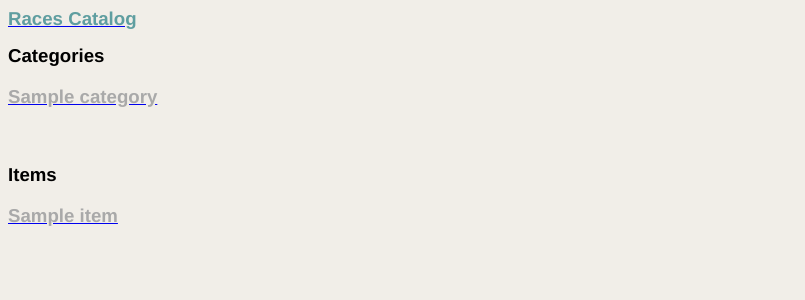
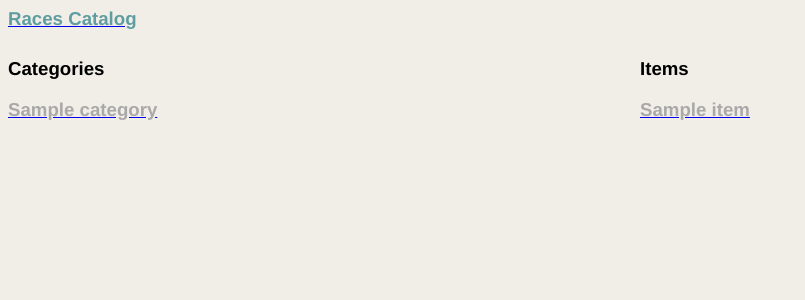
Before and after one commit to Ataboyata/Item_Catalog, a Python web app: template vagrant/templates/items.html in a window 1280 px wide. Shown: the top 300 px of the page, without its empty margins (0-805 px from the left). Run offline with Jinja, Linux system fonts and the light colour scheme; the template is opened without the code that fills it: most values are stand-ins (such as "Sample title", 1, 10 or a date in 2020).

Commit message:
Edited CSS and HTML Layout to divide the two boxes

```diff
--- a/vagrant/static/styles.css
+++ b/vagrant/static/styles.css
@@ -23,3 +23,15 @@ h3 {
     font-family: 'Helvetica', sans-serif;
     color:darkgray;
 }
+
+.left-side{
+    float:left;
+    clear:left;
+    width: 50%;
+}
+
+.right-side{
+    float:right;
+    clear:right;
+    width: 50%;
+}
--- a/vagrant/templates/catalog.html
+++ b/vagrant/templates/catalog.html
@@ -1,6 +1,6 @@
 <html>
 <head>
-	<link rel=stylesheet type=text/css href="{{url_for('static', filename='styles.css')}}">
+	<link rel=stylesheet type=text/css href="{{url_for('static',filename='styles.css')}}">
 </head>
 <body>
 	<a href = "{{url_for('displayeverything')}}"><h1>Races Catalog</h1></a>
@@ -14,7 +14,6 @@
 			</div>
 			{% endfor %}
 		</div>
-		<br>
 		<div class = 'right-side'>
 			<h2>Items</h2>
 			{% for item in items %}
--- a/vagrant/templates/items.html
+++ b/vagrant/templates/items.html
@@ -14,7 +14,6 @@
 			</div>
 			{% endfor %}
 		</div>
-		<br>
 		<div class = 'right-side'>
 			<h2>Items</h2>
 			{% for item in items %}
```
Also changed, not shown: vagrant/requests.py (+6 -5 lines).
